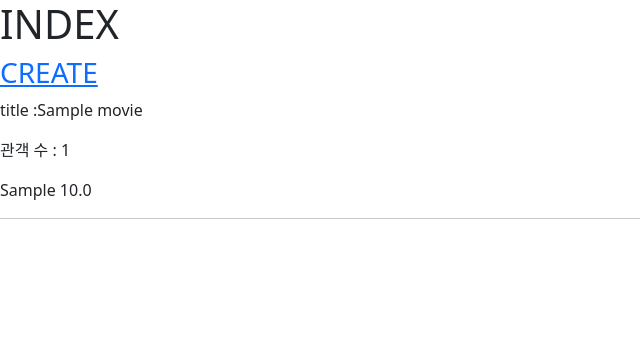
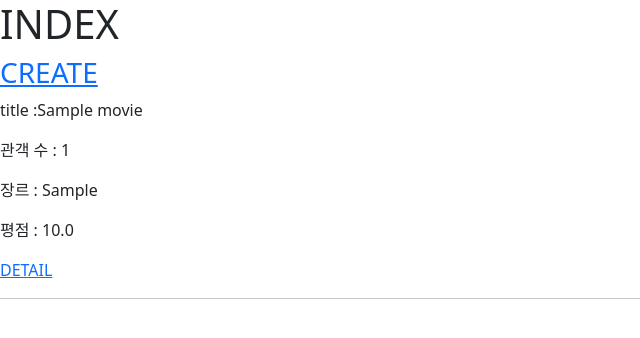
Before and after one commit to holawan/Django_article2, a Django app: page /movies/ in a window 1280 px wide. Shown: the top 338 px of the page, without its empty margins (0-640 px from the left). Run offline with Django 3.2, Linux system fonts and the light colour scheme; tables that the repository leaves empty hold one stand-in row (values such as "Sample post").

Commit message:
detail 틀 만들기

```diff
--- a/movies/templates/movies/index.html
+++ b/movies/templates/movies/index.html
@@ -7,8 +7,9 @@
   {% for movie in movies %}
     <p>title :{{movie.title}}</p>
     <p>관객 수 : {{movie.audience}}</p>
-    {{movie.genre}}
-    {{movie.score}}
+    <p>장르 : {{movie.genre}}</p>
+    <p>평점 : {{movie.score}}</p>
+    <a href="{% url 'movies:detail' movie.pk %}">DETAIL</a>
     <hr>
   {% endfor %}
 
--- a/movies/urls.py
+++ b/movies/urls.py
@@ -6,5 +6,6 @@ app_name = 'movies'
 urlpatterns = [
     # 전체 영화 목록 페이지 조회
     path('',views.index,name='index'),
-    path('create/',views.create,name='create')
+    path('create/',views.create,name='create'),
+    path('<int:pk>',views.detail,name='detail')
 ]
--- a/movies/views.py
+++ b/movies/views.py
@@ -18,7 +18,7 @@ def create(request) :
         form = MovieForm(request.POST)
 
         if form.is_valid() :
-            movie = form.save()
+            form = form.save()
             return redirect('movies:index')
     else :
         form = MovieForm()
@@ -27,3 +27,12 @@ def create(request) :
     }
 
     return render(request, 'movies/create.html',context)
+
+#Detail 만들기
+def detail(request,pk) :
+    movie = Movie.objects.get(pk=pk)
+
+    context = {
+        'movie' :movie
+    }
+    return render(request,'movies/detail.html',context)
```
Also changed, not shown: movies/templates/movies/detail.html (added, +11 -0 lines).
